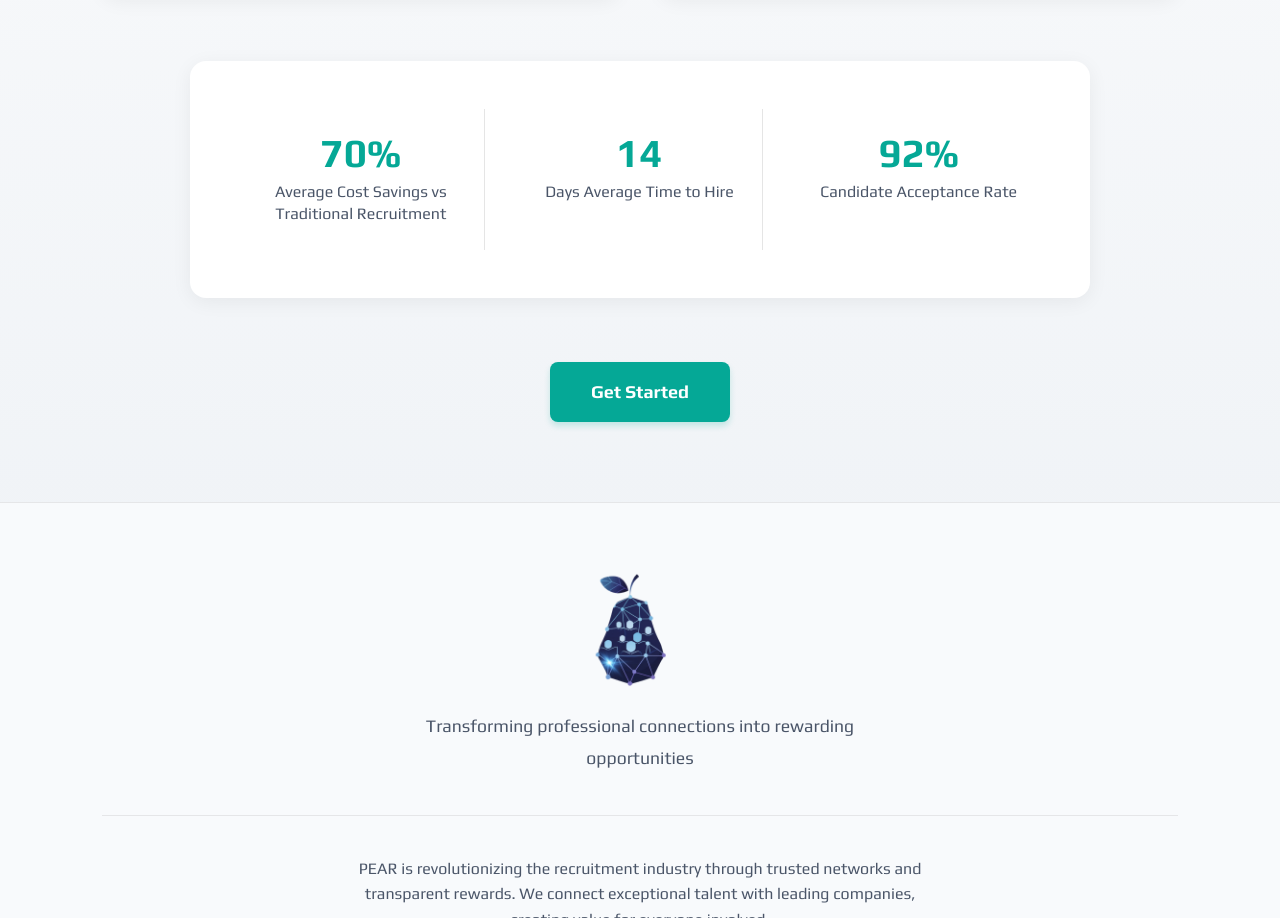
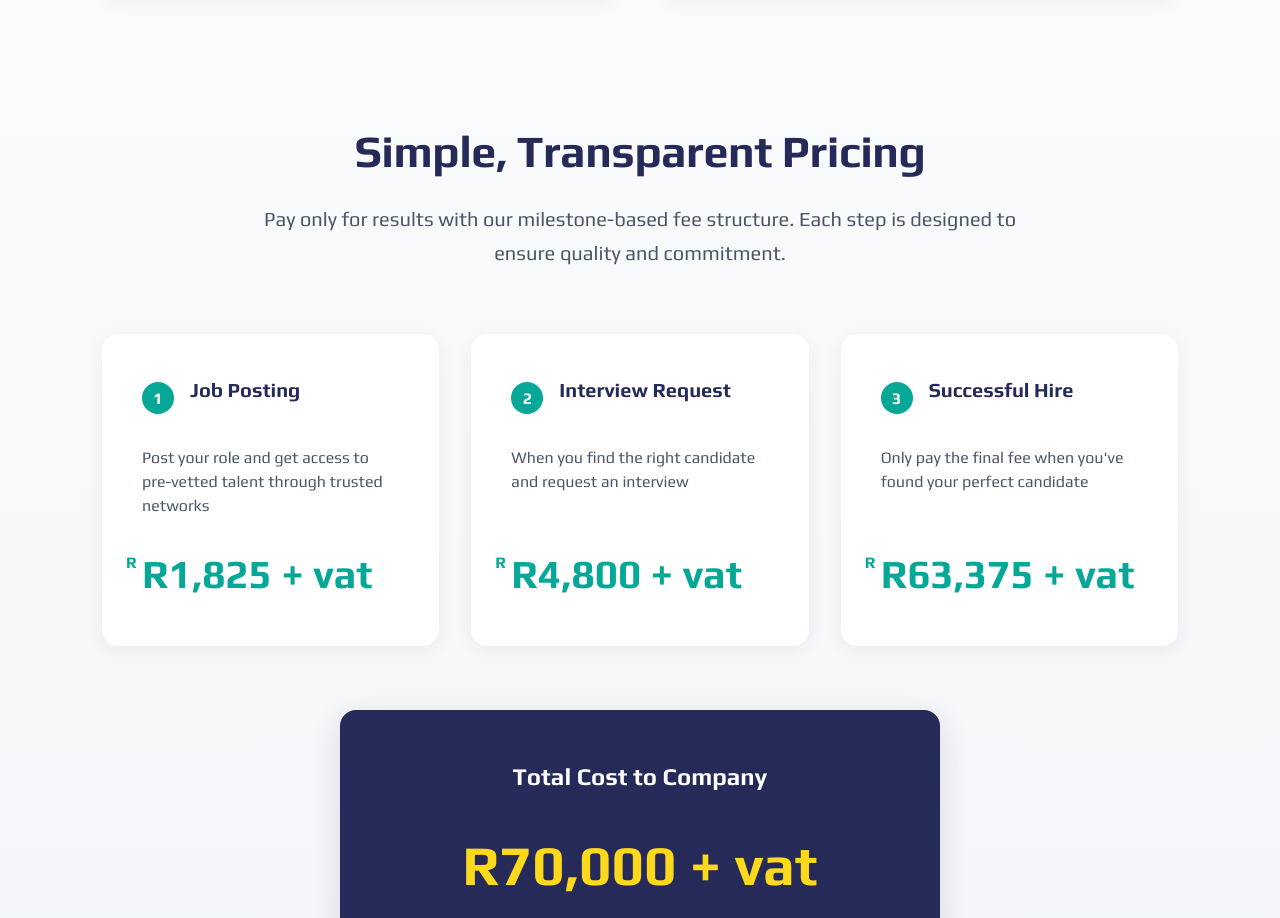
Before and after one commit to darren-titc/pear-network, a plain HTML site: page index.html in a window 1280 px wide. Shown: the part 4629-5547 px from the top of the page. Drawn offline with Linux system fonts and the light colour scheme.

Commit message:
updated rewards payouts and company fees

```diff
--- a/assets/css/style.css
+++ b/assets/css/style.css
@@ -1396,3 +1396,101 @@ p {
 body.modal-open {
     overflow: hidden;
 }
+
+
+.fee-structure {
+    padding: 4rem 0;
+}
+
+.fee-milestones {
+    display: grid;
+    grid-template-columns: repeat(3, 1fr);
+    gap: 2rem;
+    margin: 3rem 0;
+}
+
+.fee-card {
+    background: var(--white);
+    border-radius: 16px;
+    padding: 2.5rem;
+    box-shadow: 0 4px 20px rgba(0, 0, 0, 0.06);
+    transition: transform 0.3s ease;
+    display: flex;
+    flex-direction: column;
+}
+
+.fee-card:hover {
+    transform: translateY(-5px);
+    box-shadow: 0 8px 30px rgba(0, 0, 0, 0.12);
+}
+
+.fee-amount {
+    font-size: 2.5rem;
+    font-weight: 700;
+    color: var(--primary);
+    margin-top: auto;
+    position: relative;
+}
+
+.fee-amount::before {
+    content: 'R';
+    font-size: 1rem;
+    position: absolute;
+    top: 0.5rem;
+    left: -1rem;
+}
+
+.total-fee {
+    background: var(--secondary);
+    border-radius: 16px;
+    max-width: 600px;
+    margin: 4rem auto 0;
+    padding: 3rem;
+    text-align: center;
+    color: white;
+    box-shadow: 0 8px 30px rgba(38, 42, 89, 0.15);
+}
+
+.total-fee h3 {
+    color: white;
+    margin-bottom: 1.5rem;
+}
+
+.total-fee-amount {
+    font-size: 3.5rem;
+    font-weight: 700;
+    color: var(--accent);
+    margin: 1.5rem 0;
+}
+
+.total-fee p {
+    color: rgba(255, 255, 255, 0.9);
+    font-size: 1.1rem;
+}
+
+@media (max-width: 1024px) {
+    .fee-milestones {
+        grid-template-columns: repeat(2, 1fr);
+    }
+}
+
+@media (max-width: 768px) {
+    .fee-milestones {
+        grid-template-columns: 1fr;
+        max-width: 400px;
+        margin: 2rem auto;
+    }
+
+    .fee-amount {
+        font-size: 2rem;
+    }
+
+    .total-fee {
+        padding: 2rem;
+        margin: 2rem 1rem;
+    }
+
+    .total-fee-amount {
+        font-size: 2.8rem;
+    }
+}
--- a/index.html
+++ b/index.html
@@ -123,7 +123,7 @@
                         <h3 class="milestone-title">Shortlisted</h3>
                     </div>
                     <p class="milestone-description">Your referral gets shortlisted for the role</p>
-                    <div class="reward-amount">R50</div>
+                    <div class="reward-amount">R20</div>
                 </div>
 
                 <!-- Milestone 2 -->
@@ -133,7 +133,7 @@
                         <h3 class="milestone-title">First Interview</h3>
                     </div>
                     <p class="milestone-description">Candidate proceeds to initial interview stage</p>
-                    <div class="reward-amount">R75</div>
+                    <div class="reward-amount">R800</div>
                 </div>
 
                 <!-- Milestone 3 -->
@@ -143,7 +143,7 @@
                         <h3 class="milestone-title">Final Interview</h3>
                     </div>
                     <p class="milestone-description">Candidate completes the final interview round</p>
-                    <div class="reward-amount">R150</div>
+                    <div class="reward-amount">R1,500</div>
                 </div>
 
                 <!-- Milestone 4 -->
@@ -160,7 +160,7 @@
             <!-- Total Earnings -->
             <div class="total-earnings">
                 <h3>Total Potential Earnings Per Placement</h3>
-                <div class="total-amount">R16,775</div>
+                <div class="total-amount">R18,825</div>
                 <p>Start earning rewards with each successful referral</p>
             </div>
 
@@ -238,6 +238,51 @@
                 </div>
             </div>
 
+            <div class="fee-structure">
+                <div class="section-intro">
+                    <h2>Simple, Transparent Pricing</h2>
+                    <p>Pay only for results with our milestone-based fee structure. Each step is designed to ensure quality and commitment.</p>
+                </div>
+
+                <div class="fee-milestones">
+                    <!-- Milestone 1 -->
+                    <div class="fee-card">
+                        <div class="milestone-header">
+                            <div class="milestone-number">1</div>
+                            <h3 class="milestone-title">Job Posting</h3>
+                        </div>
+                        <p class="milestone-description">Post your role and get access to pre-vetted talent through trusted networks</p>
+                        <div class="fee-amount">R1,825 + vat</div>
+                    </div>
+
+                    <!-- Milestone 2 -->
+                    <div class="fee-card">
+                        <div class="milestone-header">
+                            <div class="milestone-number">2</div>
+                            <h3 class="milestone-title">Interview Request</h3>
+                        </div>
+                        <p class="milestone-description">When you find the right candidate and request an interview</p>
+                        <div class="fee-amount">R4,800 + vat</div>
+                    </div>
+
+                    <!-- Milestone 3 -->
+                    <div class="fee-card">
+                        <div class="milestone-header">
+                            <div class="milestone-number">3</div>
+                            <h3 class="milestone-title">Successful Hire</h3>
+                        </div>
+                        <p class="milestone-description">Only pay the final fee when you've found your perfect candidate</p>
+                        <div class="fee-amount">R63,375 + vat</div>
+                    </div>
+                </div>
+
+                <div class="total-fee">
+                    <h3>Total Cost to Company</h3>
+                    <div class="total-fee-amount">R70,000 + vat</div>
+                    <p>Save up to 70% compared to traditional recruitment agencies</p>
+                </div>
+            </div>
+
             <div class="company-stats">
                 <div class="stat-item">
                     <div class="stat-number">70%</div>
@@ -254,7 +299,7 @@
             </div>
 
             <div class="hiring-cta">
-                <a href="#join-waiting-list" class="btn btn-primary">Get Started</a>
+                <a href="#join-waiting-list" class="btn btn-primary">Join Waiting List</a>
             </div>
         </div>
     </section>
```
